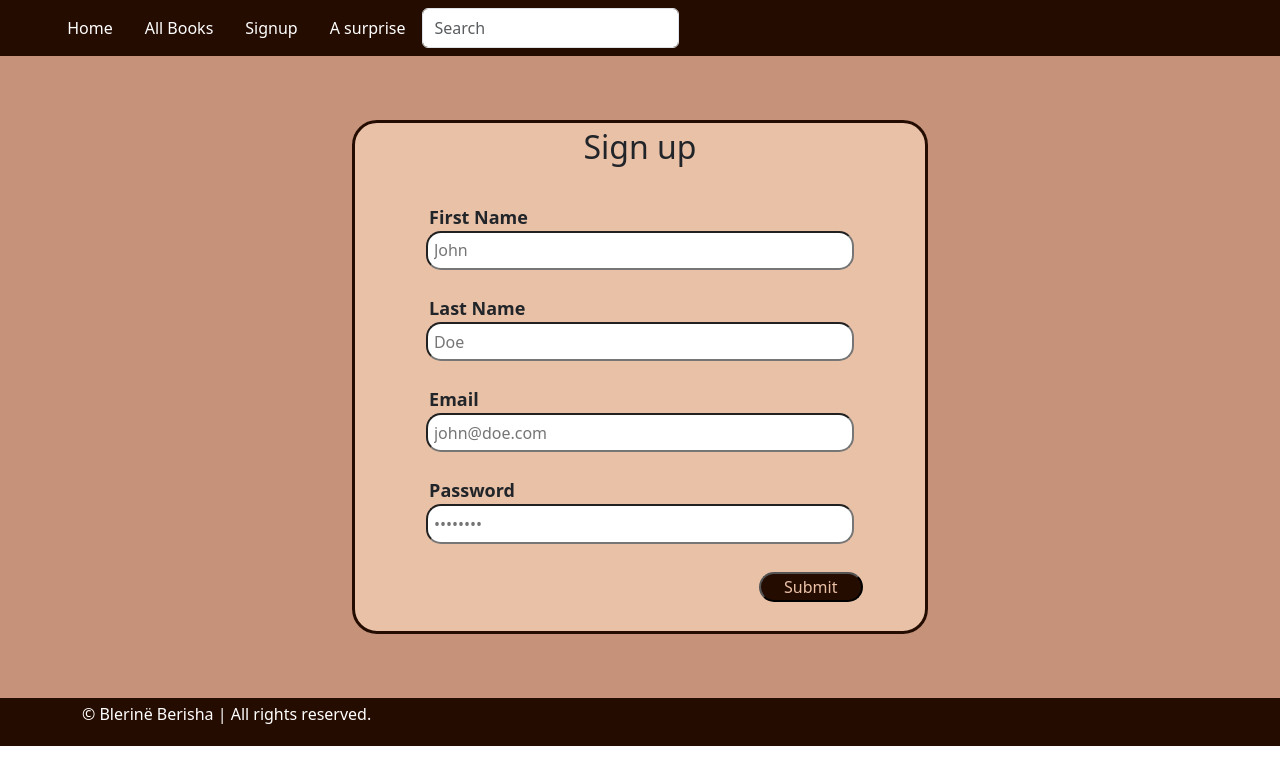
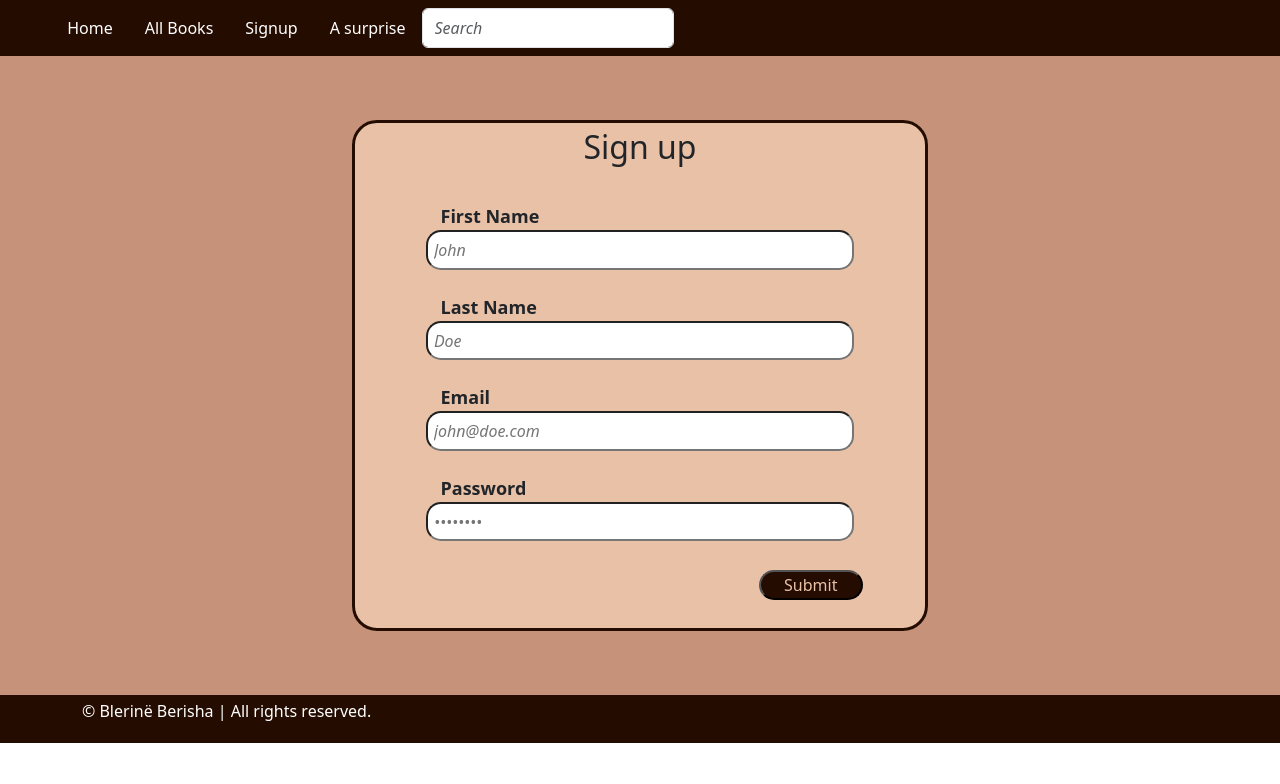
Before and after one commit to blerineberisha/bookshop, a React (Create React App) app in the folder shop/: page /signup in a window 1280 px wide. Shown: the top 784 px of the page. Built offline with nearby package versions, Linux system fonts and the light colour scheme; a web font is replaced by a local one.

Commit message:
changed form layout and placeholder styke

```diff
--- a/shop/src/Form.css
+++ b/shop/src/Form.css
@@ -63,5 +63,10 @@ label {
 
 .inputLabel{
 	text-align: left;
-	margin-left: 13%;
+	margin-left: 15%;
 }
+
+input:placeholder-shown {
+	font-style: italic;
+	color: black;
+  }
```
